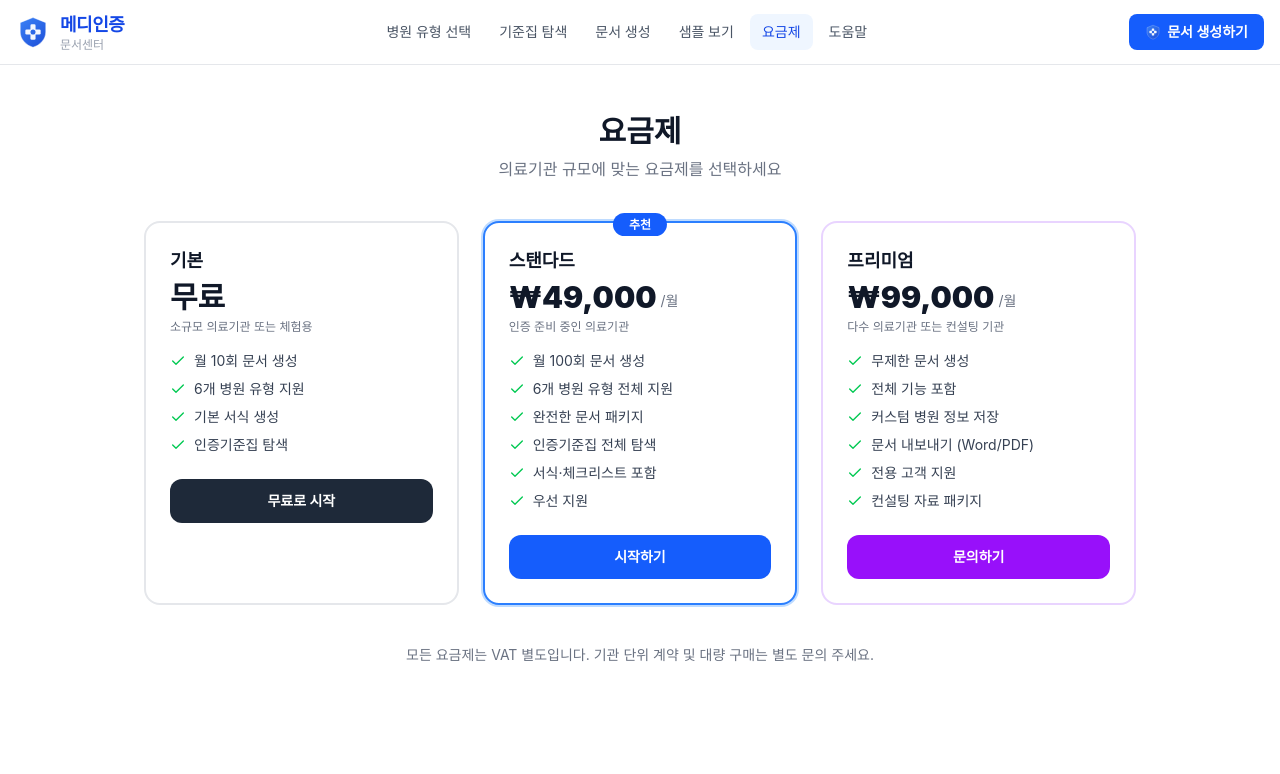
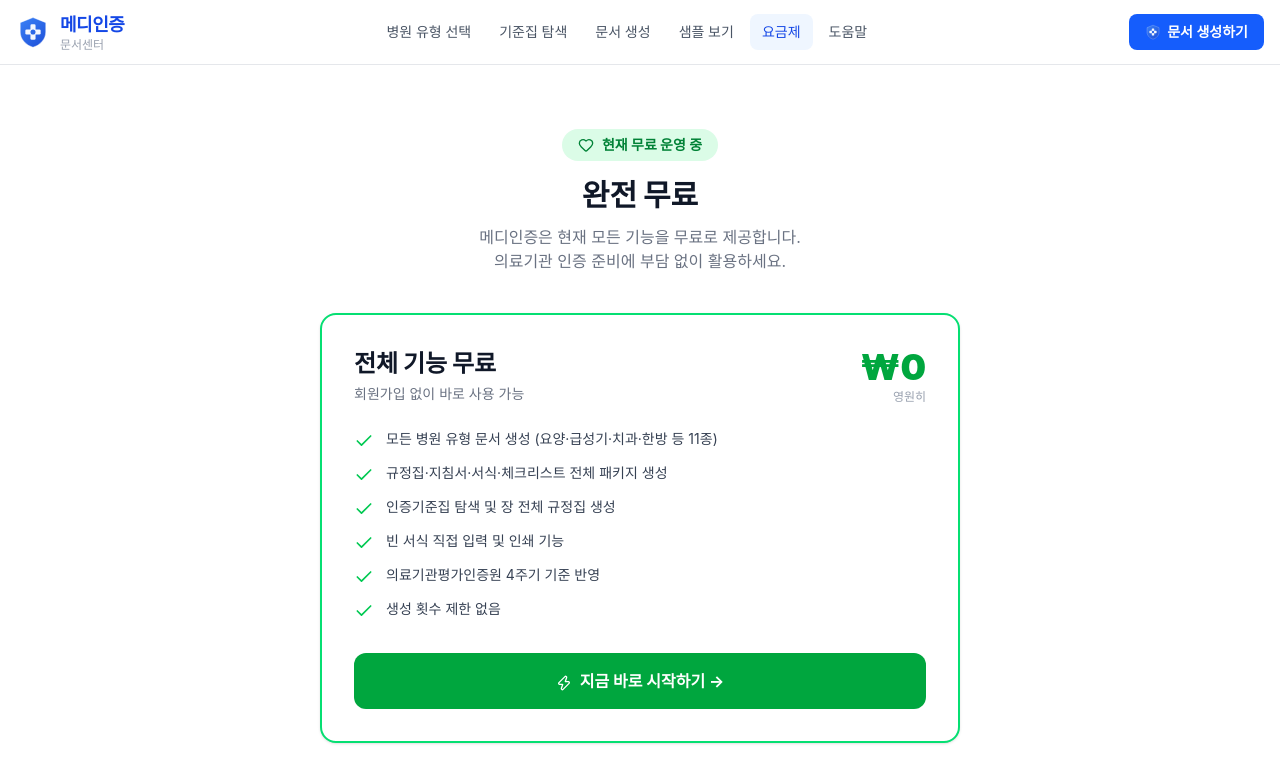
Before and after one commit to matahari999/medicerti-v2, a Next.js app: page /pricing in a window 1280 px wide. Shown: the top 774 px of the page. Built offline with nearby package versions, Linux system fonts and the light colour scheme.

Commit message:
가격 페이지 → 완전 무료로 변경 (KG이니시스 결제 연동 불필요)

```diff
--- a/app/pricing/page.tsx
+++ b/app/pricing/page.tsx
@@ -1,89 +1,47 @@
 import Link from 'next/link';
-import { Check, Zap, Shield, Star } from 'lucide-react';
+import { Check, Zap, Shield, Heart } from 'lucide-react';
 
-const plans = [
-  {
-    name: '기본',
-    price: '무료',
-    desc: '소규모 의료기관 또는 체험용',
-    color: 'border-gray-200',
-    badge: '',
-    features: [
-      '월 10회 문서 생성',
-      '6개 병원 유형 지원',
-      '기본 서식 생성',
-      '인증기준집 탐색',
-    ],
-    cta: '무료로 시작',
-    ctaStyle: 'bg-gray-800 text-white hover:bg-gray-900',
-  },
-  {
-    name: '스탠다드',
-    price: '₩49,000',
-    priceUnit: '/월',
-    desc: '인증 준비 중인 의료기관',
-    color: 'border-blue-500 ring-2 ring-blue-200',
-    badge: '추천',
-    features: [
-      '월 100회 문서 생성',
-      '6개 병원 유형 전체 지원',
-      '완전한 문서 패키지',
-      '인증기준집 전체 탐색',
-      '서식·체크리스트 포함',
-      '우선 지원',
-    ],
-    cta: '시작하기',
-    ctaStyle: 'bg-blue-600 text-white hover:bg-blue-700',
-  },
-  {
-    name: '프리미엄',
-    price: '₩99,000',
-    priceUnit: '/월',
-    desc: '다수 의료기관 또는 컨설팅 기관',
-    color: 'border-purple-200',
-    badge: '',
-    features: [
-      '무제한 문서 생성',
-      '전체 기능 포함',
-      '커스텀 병원 정보 저장',
-      '문서 내보내기 (Word/PDF)',
-      '전용 고객 지원',
-      '컨설팅 자료 패키지',
-    ],
-    cta: '문의하기',
-    ctaStyle: 'bg-purple-600 text-white hover:bg-purple-700',
-  },
+const features = [
+  '모든 병원 유형 문서 생성 (요양·급성기·치과·한방 등 11종)',
+  '규정집·지침서·서식·체크리스트 전체 패키지 생성',
+  '인증기준집 탐색 및 장 전체 규정집 생성',
+  '빈 서식 직접 입력 및 인쇄 기능',
+  '의료기관평가인증원 4주기 기준 반영',
+  '생성 횟수 제한 없음',
 ];
 
 export default function PricingPage() {
   return (
-    <div className="max-w-5xl mx-auto px-4 py-12">
+    <div className="max-w-2xl mx-auto px-4 py-16">
       <div className="text-center mb-10">
-        <h1 className="text-3xl font-black text-gray-900 mb-2">요금제</h1>
-        <p className="text-gray-500">의료기관 규모에 맞는 요금제를 선택하세요</p>
+        <div className="inline-flex items-center gap-2 bg-green-100 text-green-700 px-4 py-1.5 rounded-full text-sm font-bold mb-4">
+          <Heart className="w-4 h-4" />
+          현재 무료 운영 중
+        </div>
+        <h1 className="text-3xl font-black text-gray-900 mb-3">완전 무료</h1>
+        <p className="text-gray-500 text-base">
+          메디인증은 현재 모든 기능을 무료로 제공합니다.<br/>
+          의료기관 인증 준비에 부담 없이 활용하세요.
+        </p>
       </div>
 
-      <div className="grid md:grid-cols-3 gap-6">
-        {plans.map((plan) => (
-          <div key={plan.name} className={`bg-white rounded-2xl border-2 ${plan.color} p-6 relative`}>
-            {plan.badge && (
-              <div className="absolute -top-3 left-1/2 -translate-x-1/2">
-                <span className="bg-blue-600 text-white text-xs font-bold px-4 py-1 rounded-full">{plan.badge}</span>
+      {/* 무료 카드 */}
+      <div className="bg-white border-2 border-green-400 rounded-2xl p-8 shadow-sm">
+        <div className="flex items-center justify-between mb-6">
+          <div>
+            <h2 className="text-2xl font-black text-gray-900">전체 기능 무료</h2>
+            <p className="text-gray-500 text-sm mt-1">회원가입 없이 바로 사용 가능</p>
           </div>
-            )}
-            <div className="mb-4">
-              <h2 className="font-black text-gray-900 text-lg">{plan.name}</h2>
-              <div className="flex items-end gap-1 mt-1">
-                <span className="text-3xl font-black text-gray-900">{plan.price}</span>
-                {plan.priceUnit && <span className="text-gray-500 text-sm mb-1">{plan.priceUnit}</span>}
+          <div className="text-right">
+            <span className="text-4xl font-black text-green-600">₩0</span>
+            <p className="text-gray-400 text-xs mt-0.5">영원히</p>
           </div>
-              <p className="text-xs text-gray-500 mt-1">{plan.desc}</p>
         </div>
 
-            <ul className="space-y-2 mb-6">
-              {plan.features.map((f) => (
-                <li key={f} className="flex items-center gap-2 text-sm text-gray-700">
-                  <Check className="w-4 h-4 text-green-500 flex-shrink-0" />
+        <ul className="space-y-3 mb-8">
+          {features.map((f) => (
+            <li key={f} className="flex items-start gap-3 text-sm text-gray-700">
+              <Check className="w-5 h-5 text-green-500 flex-shrink-0 mt-0.5" />
               {f}
             </li>
           ))}
@@ -91,16 +49,22 @@ export default function PricingPage() {
 
         <Link
           href="/generate"
-              className={`block text-center py-3 rounded-xl font-bold text-sm transition-colors ${plan.ctaStyle}`}
+          className="block text-center py-4 rounded-xl font-bold text-base bg-green-600 text-white hover:bg-green-700 transition-colors"
         >
-              {plan.cta}
+          <Zap className="w-4 h-4 inline mr-2" />
+          지금 바로 시작하기 →
         </Link>
       </div>
-        ))}
+
+      {/* 안내 */}
+      <div className="mt-8 bg-blue-50 border border-blue-100 rounded-xl p-5 text-sm text-blue-700 space-y-2">
+        <div className="flex items-center gap-2 font-bold">
+          <Shield className="w-4 h-4" />
+          사용 안내
         </div>
-
-      <div className="mt-10 text-center text-sm text-gray-500">
-        <p>모든 요금제는 VAT 별도입니다. 기관 단위 계약 및 대량 구매는 별도 문의 주세요.</p>
+        <p>• 생성된 문서는 실무 참고용 초안이며, 최종 사용 전 내부 검토가 필요합니다.</p>
+        <p>• API 키는 서버에서만 처리되며 외부에 노출되지 않습니다.</p>
+        <p>• 개인정보는 마스킹 처리(홍○○ 등)되어 생성됩니다.</p>
       </div>
     </div>
   );
```
Lines whose indentation alone changed are shown as unchanged.
